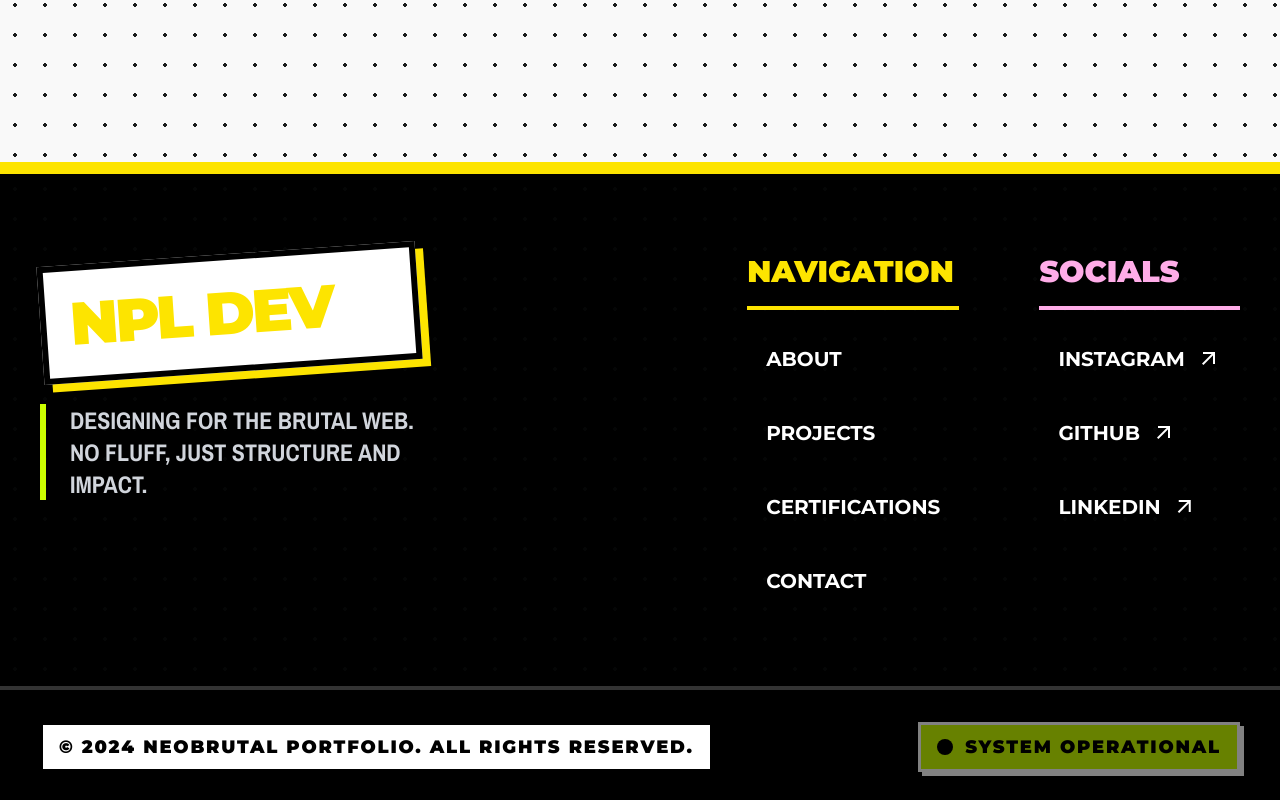
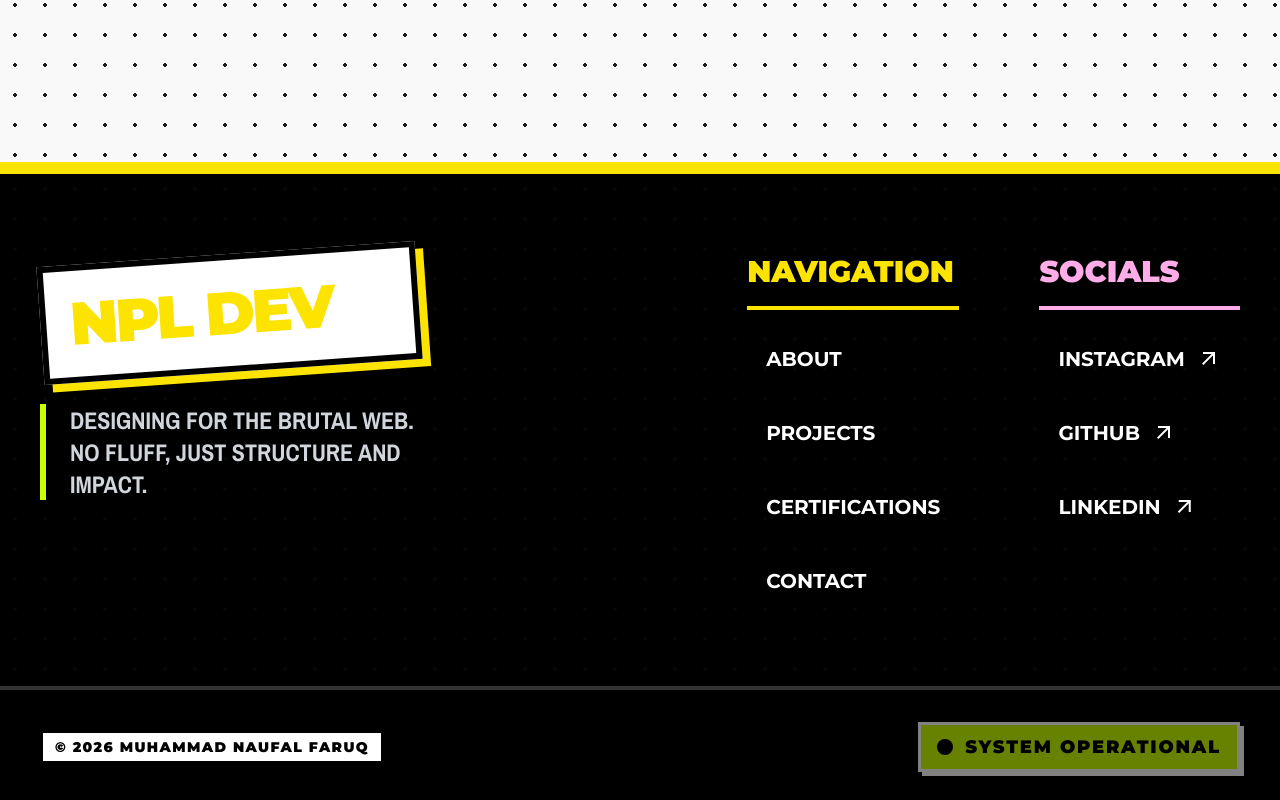
Before and after one commit to nopal087/PORTOFOLIO-2026, a Next.js app: page / in a window 1280 px wide. Shown: the part 11200-12000 px from the top of the page. Built offline with nearby package versions, Linux system fonts and the light colour scheme.

Commit message:
style: shorten copyright text and reduce size

```diff
--- a/src/app/page.tsx
+++ b/src/app/page.tsx
@@ -509,8 +509,8 @@ export default function Home() {
 </div>
 </div>
 <div className="w-full border-t-[4px] border-white/20 px-margin-mobile md:px-margin-desktop py-8 flex flex-col md:flex-row justify-between items-center gap-6 relative z-10 max-w-7xl mx-auto bg-black">
-<div className="font-display font-black uppercase tracking-widest text-lg bg-white text-black px-4 py-2 border-[3px] border-black">
-                © 2024 NEOBRUTAL PORTFOLIO. ALL RIGHTS RESERVED.
+<div className="font-display font-black uppercase tracking-widest text-sm bg-white text-black px-3 py-1 border-[3px] border-black">
+                © 2026 MUHAMMAD NAUFAL FARUQ
             </div>
 <div className="font-display font-black uppercase tracking-widest text-lg text-black bg-lime-brutal px-4 py-2 border-[3px] border-white shadow-[4px_4px_0px_0px_#fff] flex items-center gap-3 animate-pulse">
 <span className="w-4 h-4 bg-black rounded-full block"></span> SYSTEM OPERATIONAL
```
